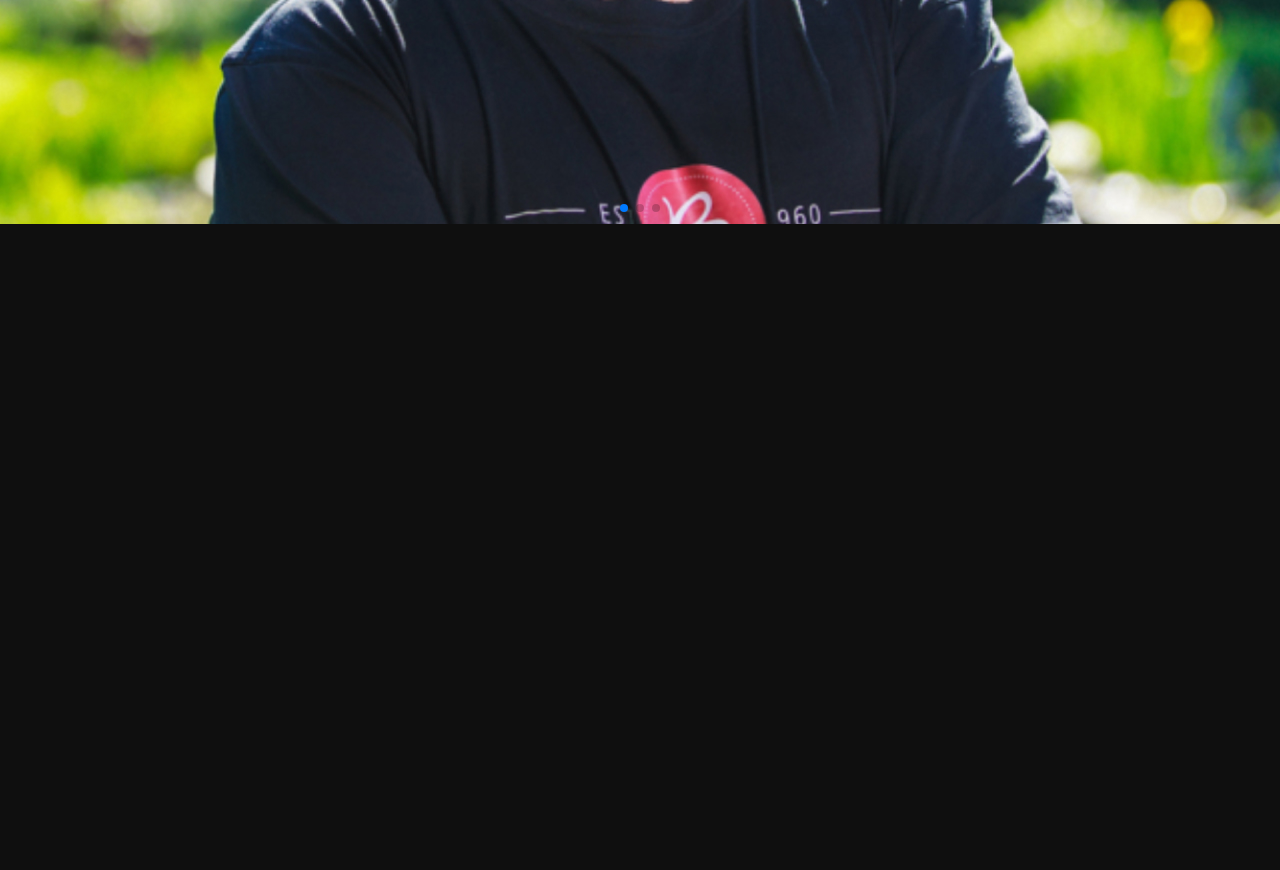
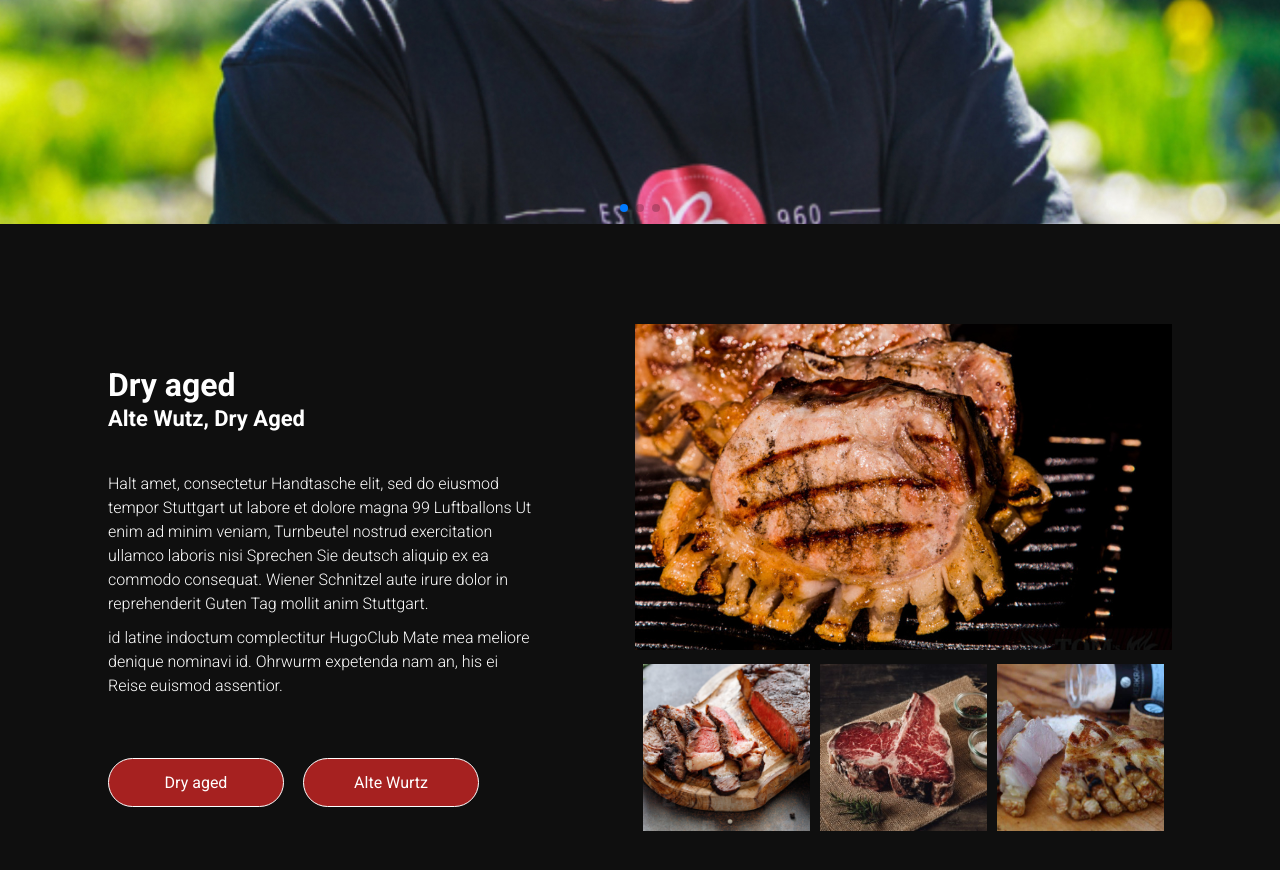
Before and after one commit to Zsolti24/HeikoBrathGulp, a website: page index.html in a window 1280 px wide. Shown: the part 578-1448 px from the top of the page. Before the commit the page ends 802 px from the top, so only its background shows below. Drawn offline with nearby package versions, Linux system fonts and the light colour scheme.

Commit message:
Swiper works without design, Description Section

```diff
--- a/index.html
+++ b/index.html
@@ -5,7 +5,7 @@
     <meta name="viewport" content="width=device-width, initial-scale=1.0">
     <title>HeikoBrath</title>
     <link rel="stylesheet" href="output.css">
-    <script>
+    <!-- <script>
         document.addEventListener('DOMContentLoaded', function () {
                 const swiper = new Swiper('.swiper', {
             direction: 'horizontal',
@@ -22,10 +22,11 @@
             },
             });
         });
-    </script>
+    </script> -->
     <link rel="stylesheet" href="https://unpkg.com/swiper/swiper-bundle.min.css">
     <script src="https://unpkg.com/swiper/swiper-bundle.min.js"></script>
     <link href='http://fonts.googleapis.com/css?family=Roboto:400,100,100italic,300,300italic,400italic,500,500italic,700,700italic,900italic,900' rel='stylesheet'>
+    <script src="./script.js"></script>
 </head>
 <body>
     <div class="navBarContainer">
@@ -75,6 +76,25 @@
             <div class="swiper-button-next"></div>
           </div>
     </div>
+    <div class="imageDescriptionSection">
+        <div lass="imageDescription">
+            <div class="Description">
+                <div class="Descriptionh2">Dry aged</div>
+                <div class="Descriptionh3">Alte Wutz, Dry Aged</div>
+                <div class="DescriptionText">
+                    <p>Halt amet, consectetur Handtasche elit, sed do eiusmod tempor Stuttgart ut labore et dolore magna 99 Luftballons Ut enim ad minim veniam, Turnbeutel nostrud exercitation ullamco laboris nisi Sprechen Sie deutsch aliquip ex ea commodo consequat. Wiener Schnitzel aute irure dolor in reprehenderit Guten Tag mollit anim Stuttgart.</p>
+                    <p>id latine indoctum complectitur HugoClub Mate mea meliore denique nominavi id. Ohrwurm expetenda nam an, his ei Reise euismod assentior.</p></div>
+                <div class="DescriptionButtons">
+                    <div class="DescriptionButton">Dry aged</div>
+                    <div class="DescriptionButton">Alte Wurtz</div>
+                </div>
+            </div>
+        </div>
+        <div class="imageGalerySide">
+            <img src="./images/pic1.png" alt="" class="chosenImage" id="mainImage">
+            <div class="imgGaleryOptions"><img src="./images/pic2.png" alt="" class="smallpic" id="smallpic1" onclick="swapImage(this)"><img src="./images/pic3.png" alt="" class="smallpic" id="smallpic2" onclick="swapImage(this)"><img src="./images/pic4.png" alt="" class="smallpic" id="smallpic3" onclick="swapImage(this)"></div>
+        </div>
+    </div>
 
 
 </body>
--- a/script.js
+++ b/script.js
@@ -21,3 +21,20 @@
 //       el: '.swiper-scrollbar',
 //     },
 //   });
+
+document.addEventListener('DOMContentLoaded', function () {
+    const swiper = new Swiper('.swiper', {
+direction: 'horizontal',
+loop: true,
+pagination: {
+    el: '.swiper-pagination',
+},
+navigation: {
+    nextEl: '.swiper-button-next',
+    prevEl: '.swiper-button-prev',
+},
+scrollbar: {
+    el: '.swiper-scrollbar',
+},
+});
+});
--- a/style.scss
+++ b/style.scss
@@ -134,3 +134,87 @@ body{
     height: 679px;
     width: 100%;
 }
+
+.imageDescriptionSection{
+    width: 100%;
+    display: flex;
+    justify-content: center;
+    gap: 100px;
+    margin-bottom: 50px;
+}
+.imageDescription{
+    display: flex;
+    width: var(--middleWidthSmaller);
+    justify-content: space-between;
+}
+.Description{
+    color: #FFFFFF;
+}
+.Descriptionh2{
+    font-size: 32px;
+    font-weight: 700;
+    line-height: 42px;
+    text-align: left;
+    margin-top: 140px;
+
+}
+.Descriptionh3{
+    font-size: 22px;
+    font-weight: 700;
+    line-height: 25.78px;
+    text-align: left;
+
+}
+.DescriptionText{
+    font-size: 16px;
+    font-weight: 300;
+    line-height: 24px;
+    text-align: left;
+    margin-top: 40px;
+    width: 427px;
+}
+p{
+    margin-top: 10px;
+}
+.DescriptionButtons{
+    display: flex;
+    justify-content: left;
+    gap: 19px;
+    margin-top: 60px;
+}
+.DescriptionButton{
+    width: 174px;
+    height: 47px;
+    background-color: $brandPrimary;
+    border: 1px solid #FFFFFF;
+    border-radius: 40px;
+    display: flex;
+    justify-content: center;
+    align-items: center;
+}
+
+.imageGalerySide{
+    width: 537px;
+    height: 100%;
+    margin-top: 100px;
+}
+
+.imgGaleryOptions{
+    display: flex;
+    justify-content: center;
+    width: 537px;
+    height: 200px;
+    gap: 10px;
+    margin-top: 10px;
+}
+.chosenImage{
+    object-fit: cover;
+    width: 537px;
+    height: 326px;
+}
+.smallpic{
+    width: 167px;
+    height: 167px;
+    object-fit: cover;
+    cursor: pointer;
+}
```
Also changed, not shown: output.css, 1 other file.
